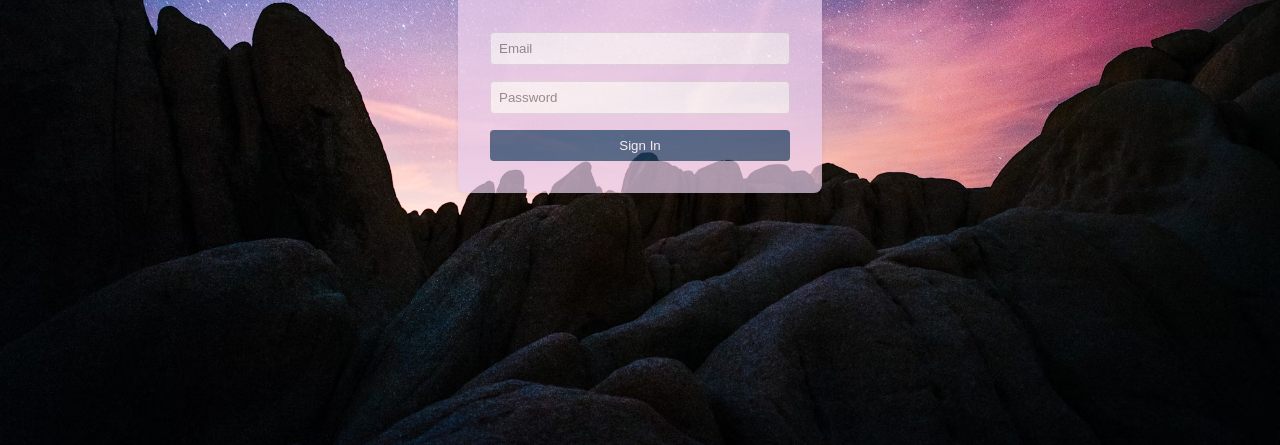
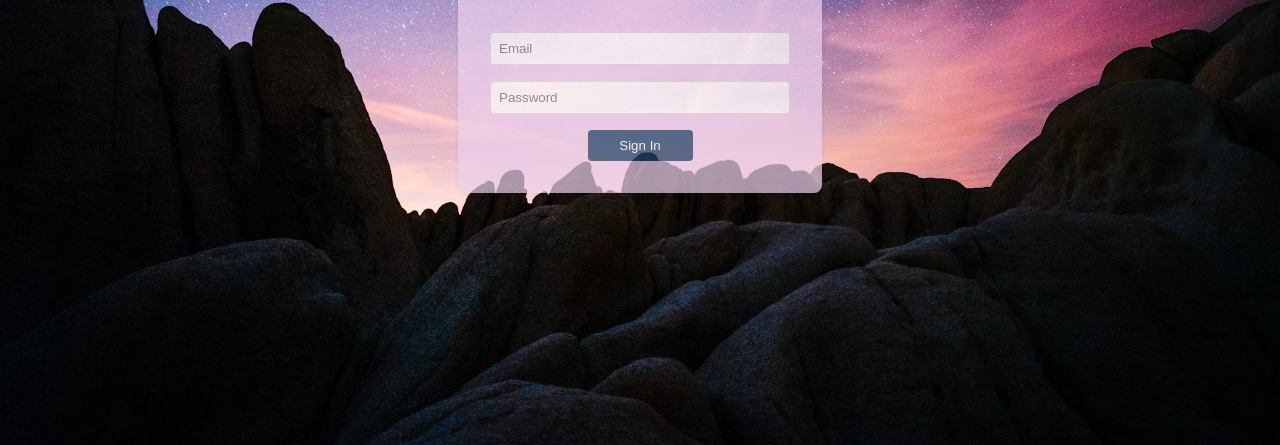
Before and after one commit to raustin-dwn/sample-login, a plain HTML site: page index.html in a window 1280 px wide. Shown: the part 355-800 px from the top of the page. Drawn offline with nearby package versions, Linux system fonts and the light colour scheme.

Commit message:
Modified button size

```diff
--- a/app.css
+++ b/app.css
@@ -42,6 +42,8 @@ button {
     border: none;
     border-radius: 4px;
     cursor: pointer;
+    width: 35%;
+    margin: 0 auto;
 }
 
 button:hover {
```
